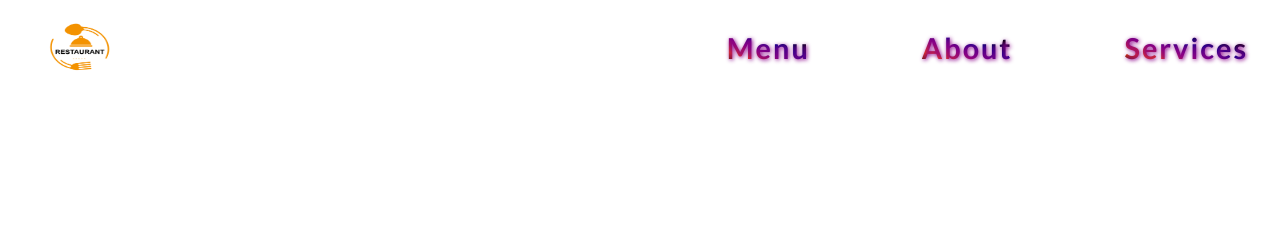
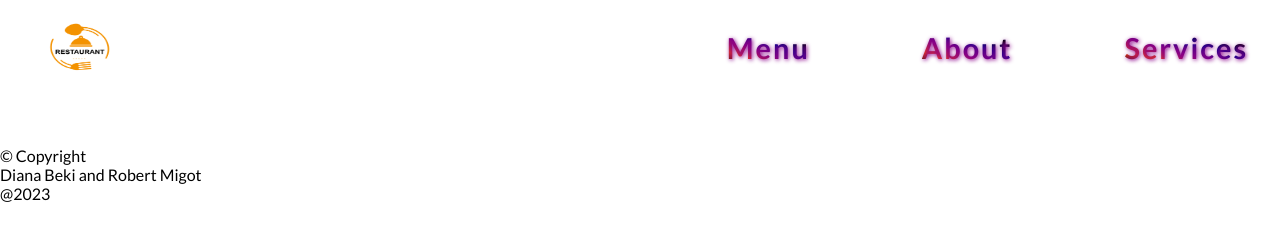
Before and after one commit to migo1/theResturant, a website built with webpack: page src/index.html in a window 1280 px wide. Built offline with nearby package versions, Linux system fonts and the light colour scheme.

Commit message:
Add footer element to style

```diff
--- a/src/index.html
+++ b/src/index.html
@@ -24,5 +24,15 @@
     <section class="services" id="services">
       <p>this is the services</p>
     </section>
+    <footer class="footer">
+      <div class="footer-img">
+
+      </div>
+      <div class="footer-content">
+        <p>&copy; Copyright</p>
+        <p>Diana Beki and Robert Migot</p>
+        <p>@2023</p>
+      </div>
+    </footer>
   </body>
 </html>
```
